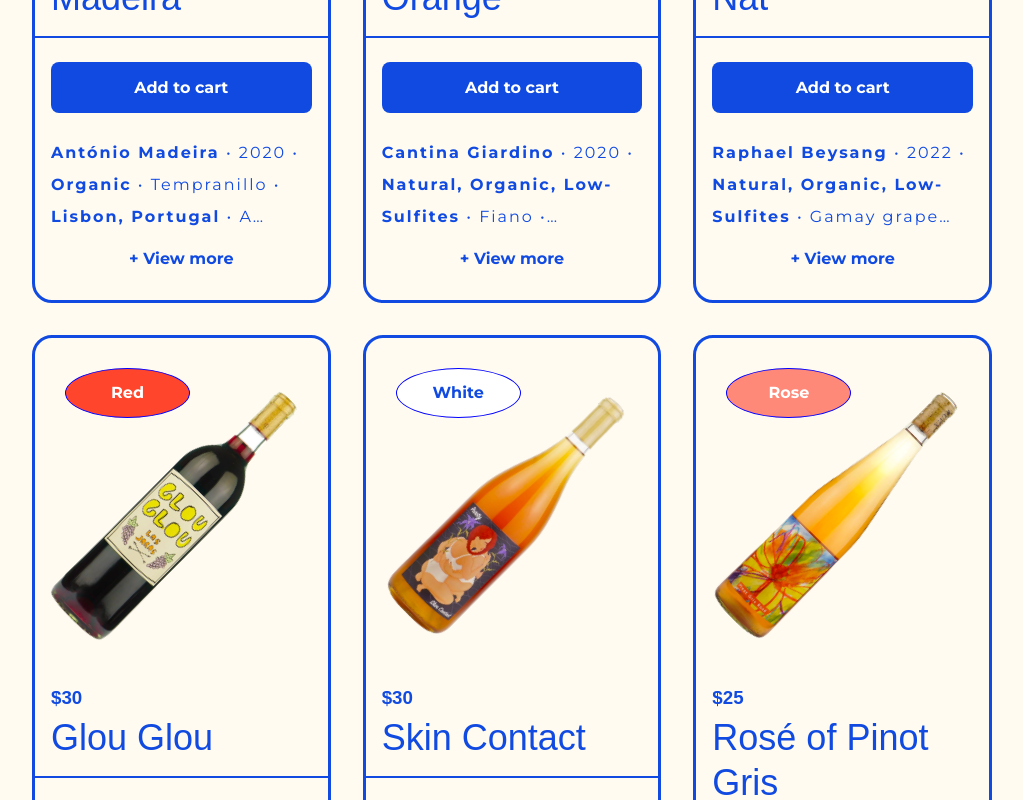
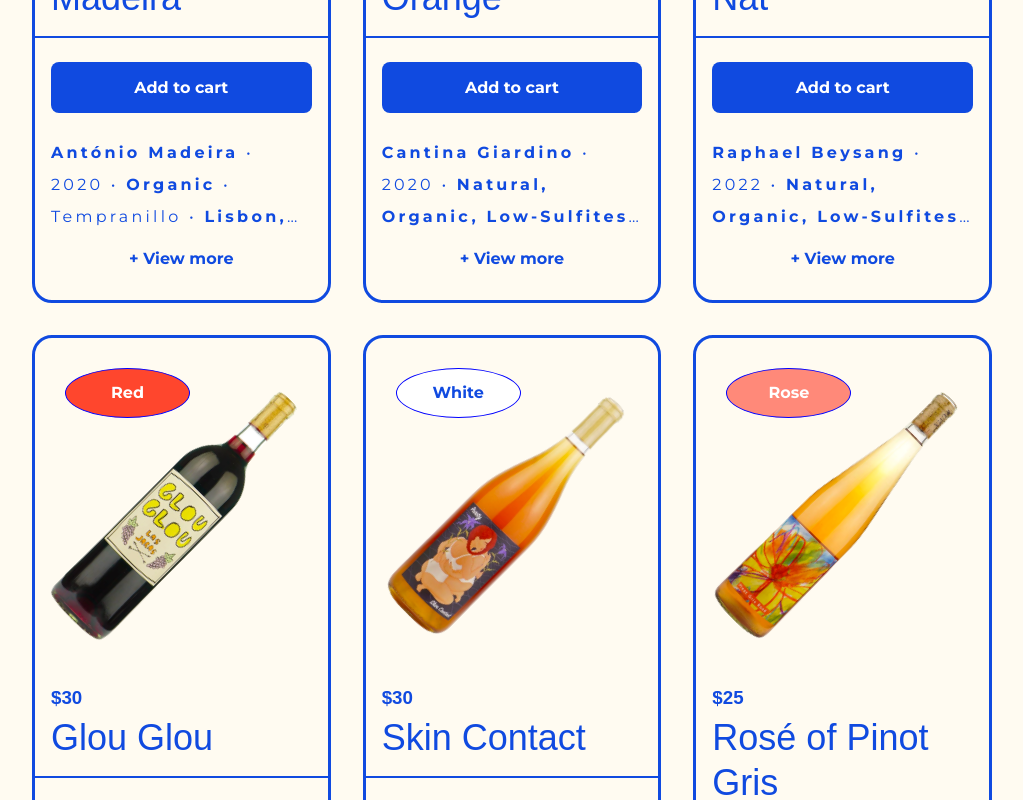
Before and after one commit to josh-merrill/natural-wine-club, a React (Vite) app: page / in a window 1280 px wide. Shown: the part 1540-2340 px from the top of the page, without its empty margins (128-1151 px from the left). Built offline with nearby package versions, Linux system fonts and the light colour scheme; a web font is replaced by a local one.

Commit message:
STYLE: Updating wineItem letter-spacing

```diff
--- a/src/components/menu/WineItem.jsx
+++ b/src/components/menu/WineItem.jsx
@@ -100,7 +100,7 @@ export default function WineItem({ item }) {
               <p>
                 <span className="bold">{item.winery}</span> &#x2022; {item.year} &#x2022;{" "}
                 <span className="bold">{item.winemaking}</span> &#x2022; {item.grape} &#x2022;{" "}
-                <span className="bold">{item.region}</span> &#x2022; {item.description}
+                <span className="bold">{item.region}</span> &#x2022; {item.bottle_size} &#x2022; {item.description}
               </p>
             </div>
           </div>
--- a/src/components/menu/menu.css
+++ b/src/components/menu/menu.css
@@ -47,7 +47,7 @@
   overflow: hidden;
   text-overflow: ellipsis;
   line-height: 2;
-  letter-spacing: 2px;
+  letter-spacing: 3.25px;
   max-height: 6em;
   transition: max-height 0.3s ease-in-out;
   display: -webkit-box;
```
